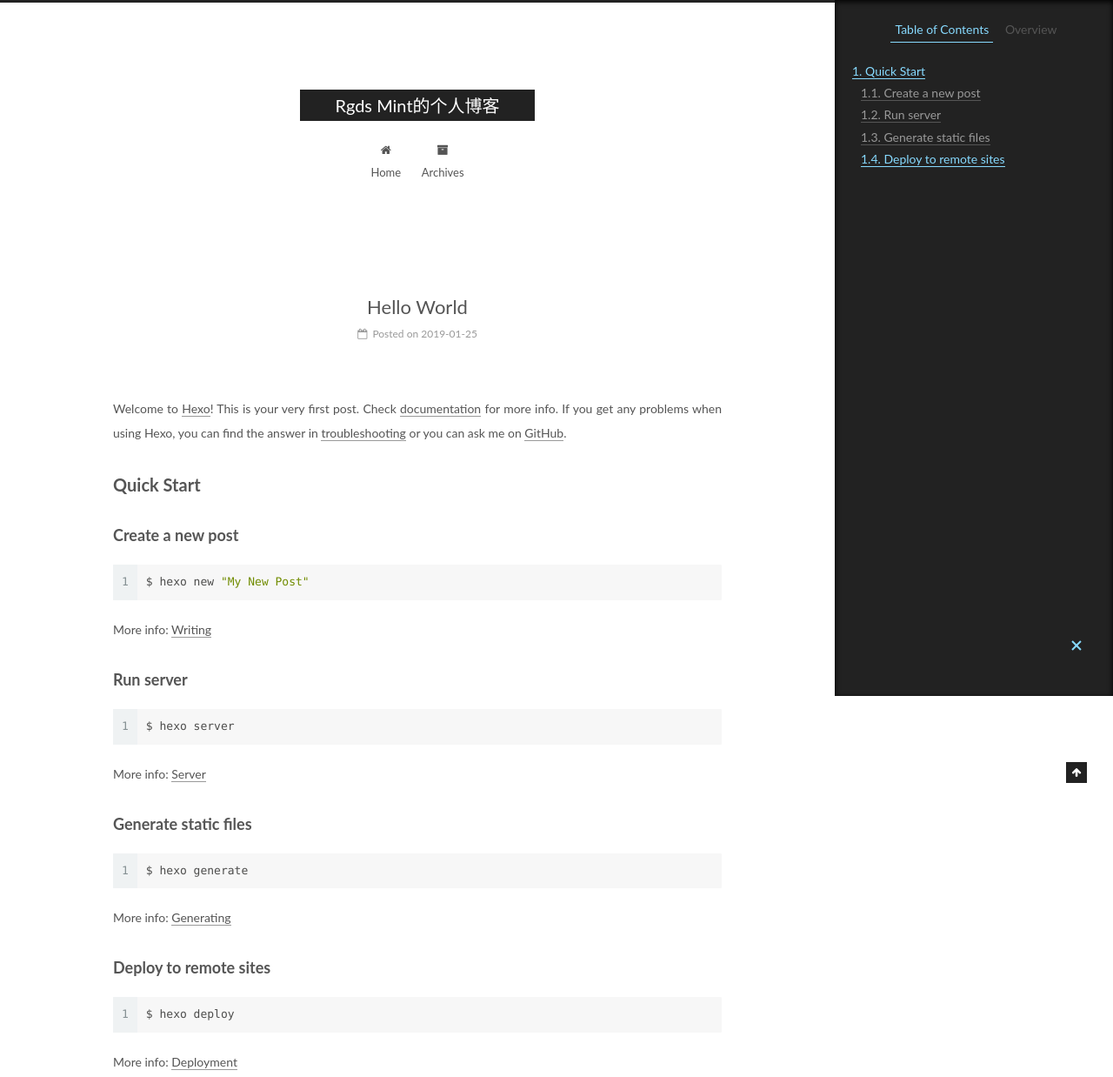
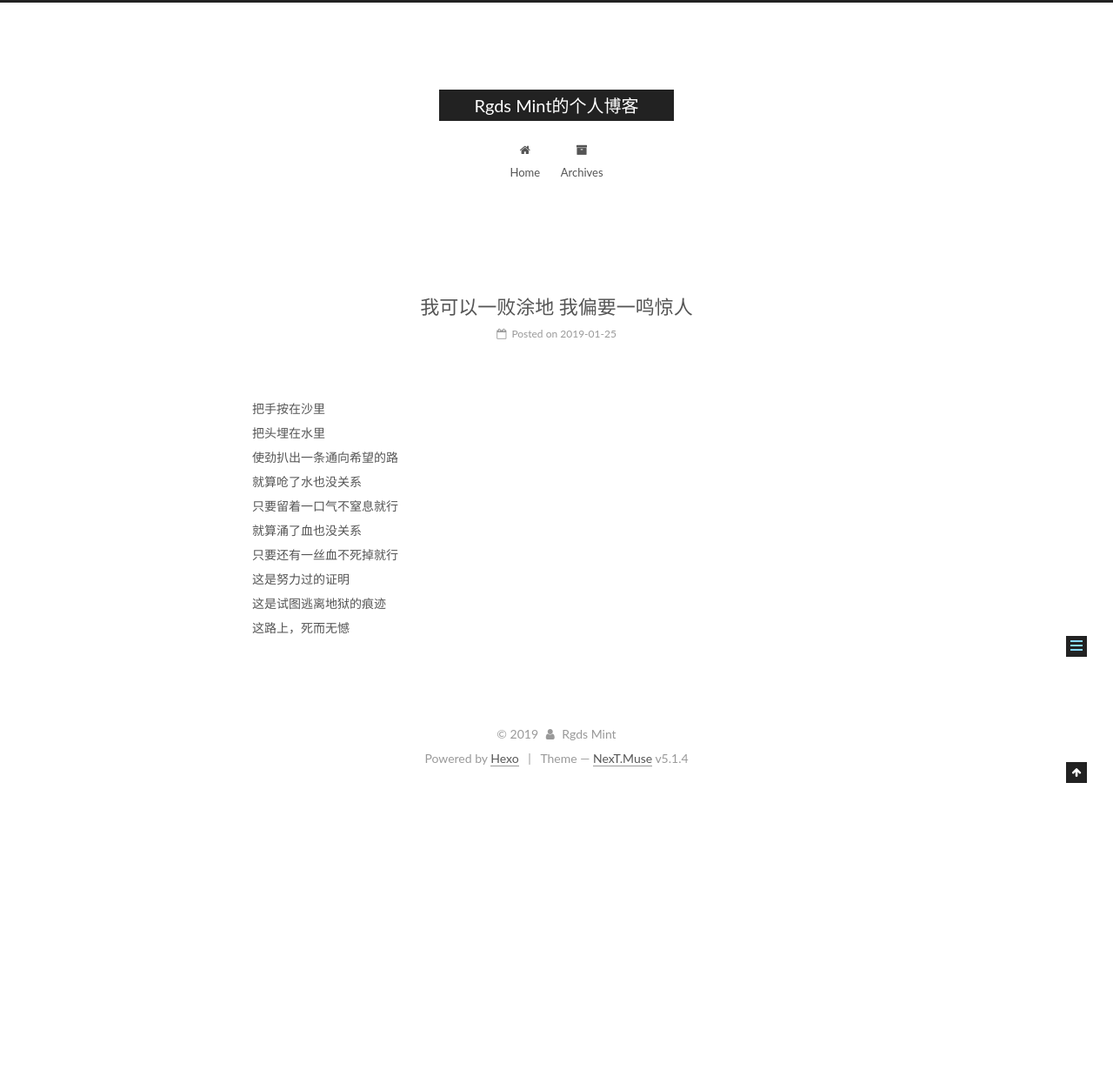
Before and after one commit to rgdsmint/rgdsmint.github.io, a plain HTML site: page 2019/01/25/Fire/index.html in a window 1280 px wide. Shown: the top 1238 px of the page at 87% size. After the commit the page ends 906 px from the top, so only its background shows below. Drawn offline with Linux system fonts and the light colour scheme.

Commit message:
Site updated: 2019-01-25 23:02:40

```diff
--- a/2019/01/25/hello-world/index.html
+++ b/2019/01/25/Fire/index.html
@@ -79,17 +79,17 @@
 
 
 
-<meta name="description" content="Welcome to Hexo! This is your very first post. Check documentation for more info. If you get any problems when using Hexo, you can find the answer in troubleshooting or you can ask me on GitHub. Quick">
+<meta name="description" content="把手按在沙里把头埋在水里使劲扒出一条通向希望的路就算呛了水也没关系只要留着一口气不窒息就行就算涌了血也没关系只要还有一丝血不死掉就行这是努力过的证明这是试图逃离地狱的痕迹这路上，死而无憾">
 <meta property="og:type" content="article">
-<meta property="og:title" content="Hello World">
-<meta property="og:url" content="https://rgdsmint.github.io/2019/01/25/hello-world/index.html">
+<meta property="og:title" content="我可以一败涂地 我偏要一鸣惊人">
+<meta property="og:url" content="https://rgdsmint.github.io/2019/01/25/Fire/index.html">
 <meta property="og:site_name" content="Rgds Mint的个人博客">
-<meta property="og:description" content="Welcome to Hexo! This is your very first post. Check documentation for more info. If you get any problems when using Hexo, you can find the answer in troubleshooting or you can ask me on GitHub. Quick">
+<meta property="og:description" content="把手按在沙里把头埋在水里使劲扒出一条通向希望的路就算呛了水也没关系只要留着一口气不窒息就行就算涌了血也没关系只要还有一丝血不死掉就行这是努力过的证明这是试图逃离地狱的痕迹这路上，死而无憾">
 <meta property="og:locale" content="zh-CN">
-<meta property="og:updated_time" content="2019-01-25T14:29:24.315Z">
+<meta property="og:updated_time" content="2019-01-25T15:01:53.247Z">
 <meta name="twitter:card" content="summary">
-<meta name="twitter:title" content="Hello World">
-<meta name="twitter:description" content="Welcome to Hexo! This is your very first post. Check documentation for more info. If you get any problems when using Hexo, you can find the answer in troubleshooting or you can ask me on GitHub. Quick">
+<meta name="twitter:title" content="我可以一败涂地 我偏要一鸣惊人">
+<meta name="twitter:description" content="把手按在沙里把头埋在水里使劲扒出一条通向希望的路就算呛了水也没关系只要留着一口气不窒息就行就算涌了血也没关系只要还有一丝血不死掉就行这是努力过的证明这是试图逃离地狱的痕迹这路上，死而无憾">
 
 
 
@@ -119,13 +119,13 @@
 
 
 
-  <link rel="canonical" href="https://rgdsmint.github.io/2019/01/25/hello-world/">
+  <link rel="canonical" href="https://rgdsmint.github.io/2019/01/25/Fire/">
 
 
 
 
 
-  <title>Hello World | Rgds Mint的个人博客</title>
+  <title>我可以一败涂地 我偏要一鸣惊人 | Rgds Mint的个人博客</title>
 
 
 
@@ -232,7 +232,7 @@
 
 
   <div class="post-block">
-    <link itemprop="mainEntityOfPage" href="https://rgdsmint.github.io/2019/01/25/hello-world/">
+    <link itemprop="mainEntityOfPage" href="https://rgdsmint.github.io/2019/01/25/Fire/">
 
     <span hidden itemprop="author" itemscope="" itemtype="http://schema.org/Person">
       <meta itemprop="name" content="Rgds Mint">
@@ -249,7 +249,7 @@
 
 
 
-          <h1 class="post-title" itemprop="name headline">Hello World</h1>
+          <h1 class="post-title" itemprop="name headline">我可以一败涂地 我偏要一鸣惊人</h1>
 
 
         <div class="post-meta">
@@ -299,15 +299,7 @@
 
 
 
-        <p>Welcome to <a href="https://hexo.io/" target="_blank" rel="noopener">Hexo</a>! This is your very first post. Check <a href="https://hexo.io/docs/" target="_blank" rel="noopener">documentation</a> for more info. If you get any problems when using Hexo, you can find the answer in <a href="https://hexo.io/docs/troubleshooting.html" target="_blank" rel="noopener">troubleshooting</a> or you can ask me on <a href="https://github.com/hexojs/hexo/issues" target="_blank" rel="noopener">GitHub</a>.</p>
-<h2 id="Quick-Start"><a href="#Quick-Start" class="headerlink" title="Quick Start"></a>Quick Start</h2><h3 id="Create-a-new-post"><a href="#Create-a-new-post" class="headerlink" title="Create a new post"></a>Create a new post</h3><figure class="highlight bash"><table><tr><td class="gutter"><pre><span class="line">1</span><br></pre></td><td class="code"><pre><span class="line">$ hexo new <span class="string">"My New Post"</span></span><br></pre></td></tr></table></figure>
-<p>More info: <a href="https://hexo.io/docs/writing.html" target="_blank" rel="noopener">Writing</a></p>
-<h3 id="Run-server"><a href="#Run-server" class="headerlink" title="Run server"></a>Run server</h3><figure class="highlight bash"><table><tr><td class="gutter"><pre><span class="line">1</span><br></pre></td><td class="code"><pre><span class="line">$ hexo server</span><br></pre></td></tr></table></figure>
-<p>More info: <a href="https://hexo.io/docs/server.html" target="_blank" rel="noopener">Server</a></p>
-<h3 id="Generate-static-files"><a href="#Generate-static-files" class="headerlink" title="Generate static files"></a>Generate static files</h3><figure class="highlight bash"><table><tr><td class="gutter"><pre><span class="line">1</span><br></pre></td><td class="code"><pre><span class="line">$ hexo generate</span><br></pre></td></tr></table></figure>
-<p>More info: <a href="https://hexo.io/docs/generating.html" target="_blank" rel="noopener">Generating</a></p>
-<h3 id="Deploy-to-remote-sites"><a href="#Deploy-to-remote-sites" class="headerlink" title="Deploy to remote sites"></a>Deploy to remote sites</h3><figure class="highlight bash"><table><tr><td class="gutter"><pre><span class="line">1</span><br></pre></td><td class="code"><pre><span class="line">$ hexo deploy</span><br></pre></td></tr></table></figure>
-<p>More info: <a href="https://hexo.io/docs/deployment.html" target="_blank" rel="noopener">Deployment</a></p>
+        <p>把手按在沙里<br>把头埋在水里<br>使劲扒出一条通向希望的路<br>就算呛了水也没关系<br>只要留着一口气不窒息就行<br>就算涌了血也没关系<br>只要还有一丝血不死掉就行<br>这是努力过的证明<br>这是试图逃离地狱的痕迹<br>这路上，死而无憾</p>
 
 
     </div>
@@ -376,17 +368,8 @@
 
 
 
-        <ul class="sidebar-nav motion-element">
-          <li class="sidebar-nav-toc sidebar-nav-active" data-target="post-toc-wrap">
-            Table of Contents
-          </li>
-          <li class="sidebar-nav-overview" data-target="site-overview-wrap">
-            Overview
-          </li>
-        </ul>
 
-
-      <section class="site-overview-wrap sidebar-panel">
+      <section class="site-overview-wrap sidebar-panel sidebar-panel-active">
         <div class="site-overview">
           <div class="site-author motion-element" itemprop="author" itemscope="" itemtype="http://schema.org/Person">
 
@@ -428,22 +411,6 @@
         </div>
       </section>
 
-
-      <!--noindex-->
-        <section class="post-toc-wrap motion-element sidebar-panel sidebar-panel-active">
-          <div class="post-toc">
-
-
-
-
-
-
-              <div class="post-toc-content"><ol class="nav"><li class="nav-item nav-level-2"><a class="nav-link" href="#Quick-Start"><span class="nav-number">1.</span> <span class="nav-text">Quick Start</span></a><ol class="nav-child"><li class="nav-item nav-level-3"><a class="nav-link" href="#Create-a-new-post"><span class="nav-number">1.1.</span> <span class="nav-text">Create a new post</span></a></li><li class="nav-item nav-level-3"><a class="nav-link" href="#Run-server"><span class="nav-number">1.2.</span> <span class="nav-text">Run server</span></a></li><li class="nav-item nav-level-3"><a class="nav-link" href="#Generate-static-files"><span class="nav-number">1.3.</span> <span class="nav-text">Generate static files</span></a></li><li class="nav-item nav-level-3"><a class="nav-link" href="#Deploy-to-remote-sites"><span class="nav-number">1.4.</span> <span class="nav-text">Deploy to remote sites</span></a></li></ol></li></ol></div>
-
-
-          </div>
-        </section>
-      <!--/noindex-->
 
 
 
```
Also changed, not shown: archives/2019/01/index.html (+2 -2 lines), archives/2019/index.html (+2 -2 lines), archives/index.html (+2 -2 lines), index.html (+3 -11 lines).
